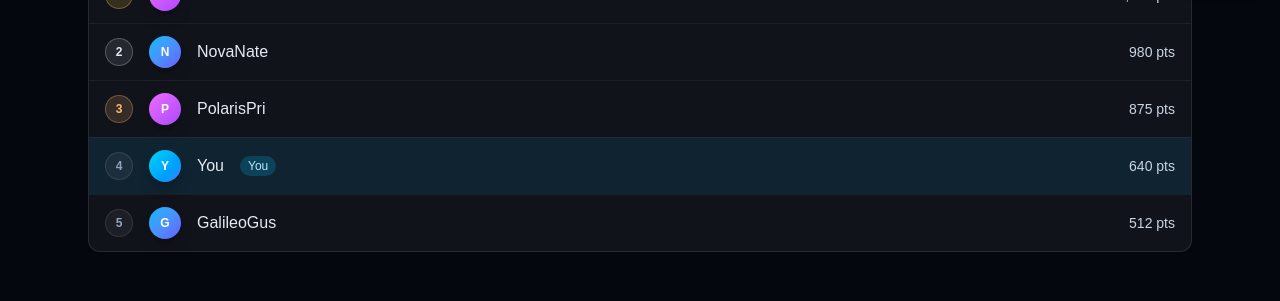
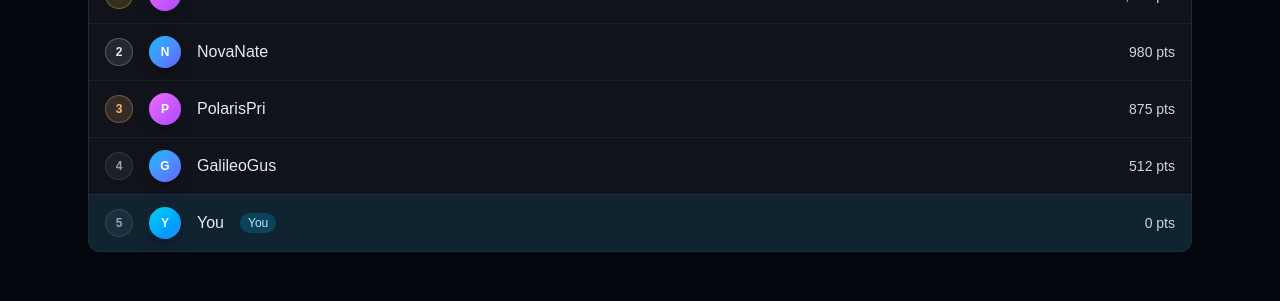
Before and after one commit to BonjoLi/Orion, a Next.js app: page /socials in a window 1280 px wide. Shown: the part 800-1101 px from the top of the page. Built offline with nearby package versions, Linux system fonts and the light colour scheme; a web font is replaced by a local one.

Commit message:
social page 0 points

```diff
--- a/src/app/socials/page.tsx
+++ b/src/app/socials/page.tsx
@@ -41,8 +41,8 @@ const LEADERBOARD: Entry[] = [
   { rank: 1, handle: "AndromedaAva", points: 1240 },
   { rank: 2, handle: "NovaNate", points: 980 },
   { rank: 3, handle: "PolarisPri", points: 875 },
-  { rank: 4, handle: "You", points: 640, you: true },
-  { rank: 5, handle: "GalileoGus", points: 512 },
+  { rank: 4, handle: "GalileoGus", points: 512 },
+  { rank: 5, handle: "You", points: 0, you: true },
 ];
 
 const REPLAYS: Replay[] = [
```
